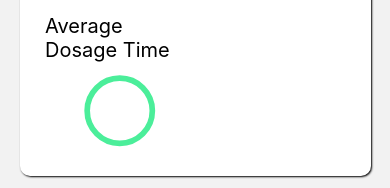
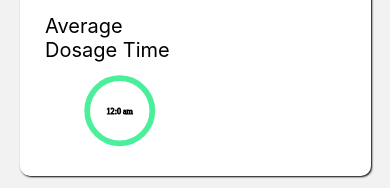
Before and after one commit to SamBehm/med-track, a React Native app: screen /Analytics in a window 390 px wide. Shown: the part 280-468 px from the top of the page. Built offline with nearby package versions, Linux system fonts and the light colour scheme.

Commit message:
added time text to average dosage time progress circle

```diff
--- a/components/AnimatedPercentageCircle.js
+++ b/components/AnimatedPercentageCircle.js
@@ -1,4 +1,4 @@
-import Svg, { Circle } from 'react-native-svg';
+import Svg, { Circle, Text } from 'react-native-svg';
 import Animated, { useAnimatedProps, useSharedValue, withTiming } from 'react-native-reanimated';
 import { useEffect } from 'react';
 import { View } from 'react-native';
@@ -36,6 +36,14 @@ function AnimatedPercentageCircle(props) {
                                         strokeDasharray={circumference}
                                         strokeDashoffset={circumference}
                                 />
+                                <Text
+                                        x={50}
+                                        y={54}
+                                        stroke="black"
+                                        fontSize="10"
+                                        textAnchor="middle"
+                                        fontWeight="1"
+                                >{props.text}</Text>
                         </Svg>
                 </View>
         )
--- a/screens/AnalyticsScreen.js
+++ b/screens/AnalyticsScreen.js
@@ -30,12 +30,16 @@ class AnalyticsScreen extends Component {
         }
 
         render() {
-                let averageDosageTimesPerDay, averageDosageTime;
+                let averageDosageTimesPerDay, averageDosageTime, averageDosageTimeString;
                 if (this.state.monthData) {
                         averageDosageTimesPerDay = averageTimeTakenPerDay(this.state.monthData);
                         averageDosageTime = (averageDosageTimesPerDay.reduce(
-                                (prev, current) => prev + current
+                                (sum, current) => { return current > 0 ? sum + current : sum }
                         )) / averageDosageTimesPerDay.length;
+
+                        let averageDosageTimeHours = (Math.floor(averageDosageTime) % 12) || 12;
+                        let averageDosageTimeMinutes = Math.floor(60 * (averageDosageTime - Math.floor(averageDosageTime)));
+                        averageDosageTimeString = `${averageDosageTimeHours}:${averageDosageTimeMinutes} ${averageDosageTime > 12 ? 'pm' : 'am'}`;
                 }
 
 
@@ -76,7 +80,8 @@ class AnalyticsScreen extends Component {
                                                                 strokeWidth={7}
                                                                 strokeColor={"#4bee9a"}
                                                                 fill={"white"}
-                                                                percent={averageDosageTime == null ? 0 : (averageDosageTime / (12 * 60))}
+                                                                percent={averageDosageTime == null ? 0 : (averageDosageTime / 12)}
+                                                                text={averageDosageTimeString}
                                                         />
                                                 </View>
                                                 <View style={{ flex: 1 }}>
```
